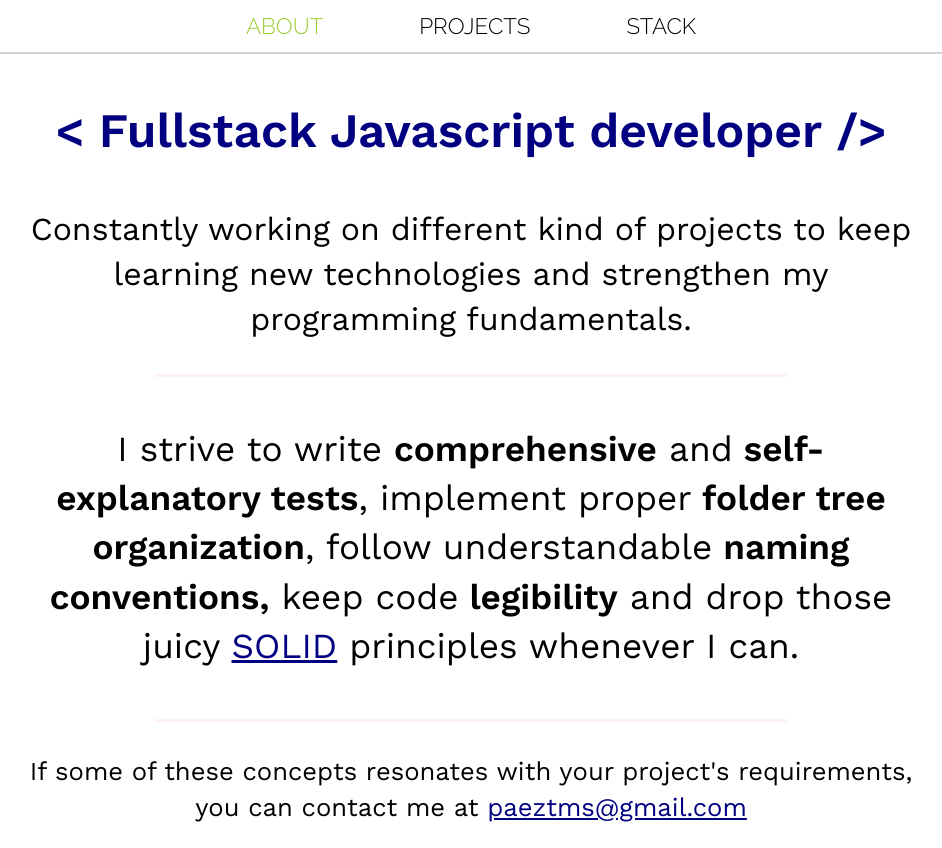
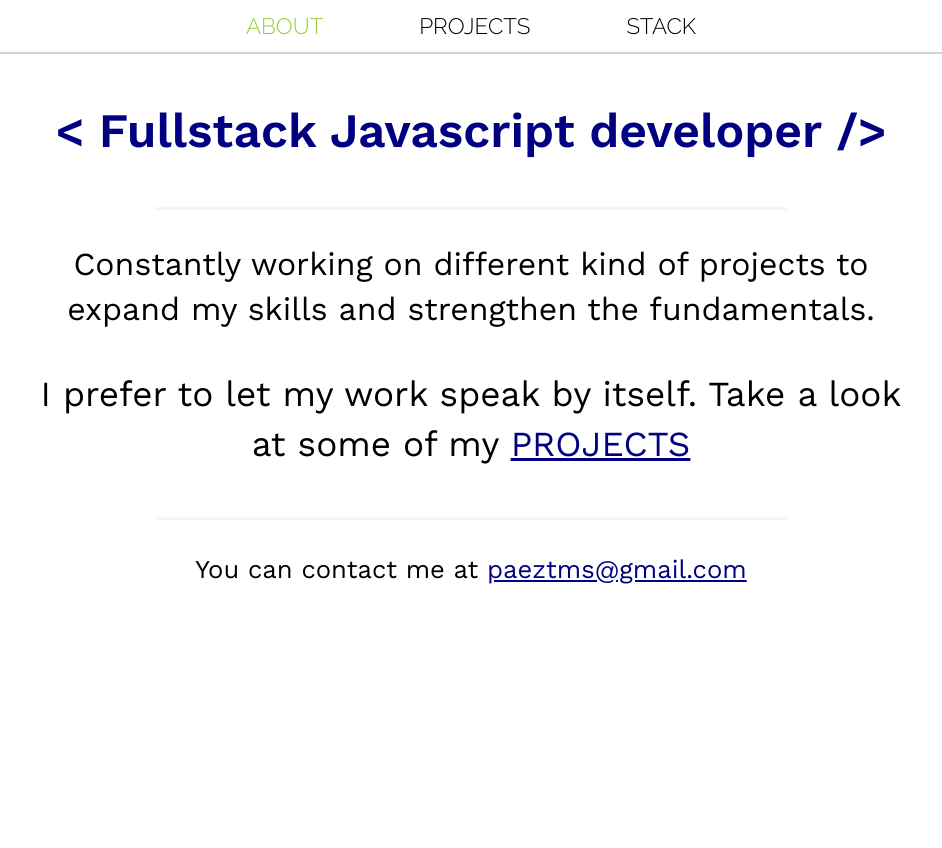
Before and after one commit to devtsp/devtsp-portfolio, a React (Create React App) app: page /#/ in a window 1280 px wide. Shown: the whole page, without its empty margins (169-1111 px from the left). After the commit the page ends 800 px from the top, so only its background shows below. Built offline with nearby package versions, Linux system fonts and the light colour scheme; a web font is replaced by a local one.

Commit message:
change about description

```diff
--- a/src/pages/About.js
+++ b/src/pages/About.js
@@ -1,27 +1,21 @@
+import { Link } from 'react-router-dom';
+
 const About = () => {
 	return (
 		<div id="About">
 			<h1> &lt; Fullstack Javascript developer /&gt; </h1>
+			<div className="separator"></div>
 			<p>
-				Constantly working on different kind of projects to keep learning new
-				technologies and strengthen my programming fundamentals.
+				Constantly working on different kind of projects to expand my skills and
+				strengthen the fundamentals.
+			</p>
+			<p>
+				I prefer to let my work speak by itself. Take a look at some of my{' '}
+				<Link to="/projects">PROJECTS</Link>
 			</p>
 			<div className="separator"></div>
 			<p>
-				I strive to write <strong>comprehensive</strong> and
-				<strong> self-explanatory tests</strong>, implement proper
-				<strong> folder tree organization</strong>, follow understandable
-				<strong> naming conventions,</strong> keep code
-				<strong> legibility</strong> and drop those juicy{' '}
-				<a href="https://www.alpharithms.com/solid-guidelines-for-better-software-development-055500/">
-					SOLID
-				</a>{' '}
-				principles whenever I can.
-			</p>
-			<div className="separator"></div>
-			<p>
-				If some of these concepts resonates with your project's requirements,
-				you can contact me at{' '}
+				You can contact me at{' '}
 				<a href="mailto:paeztms@gmail.com" target="_blank" rel="noreferrer">
 					paeztms@gmail.com
 				</a>
```
